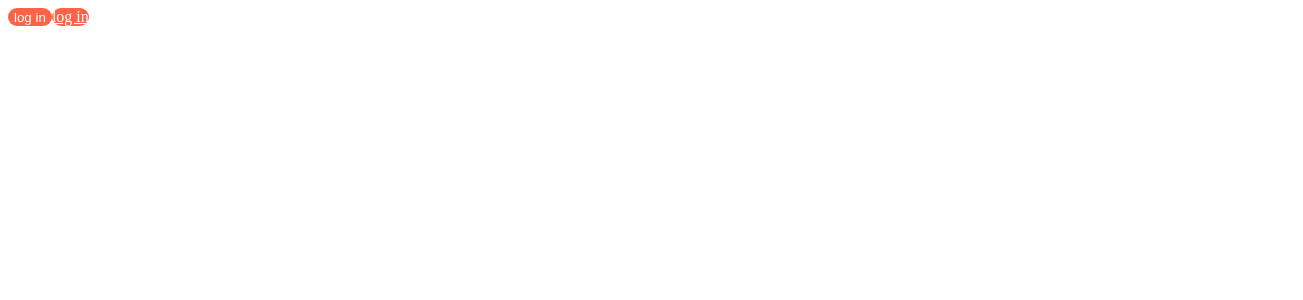
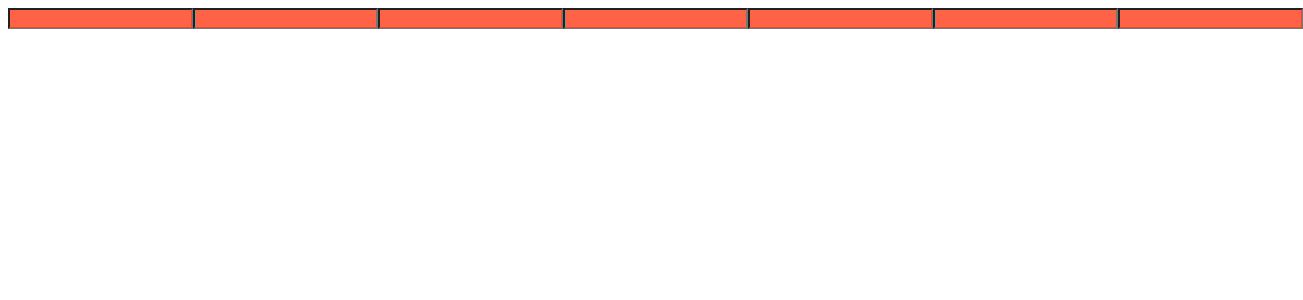
Before and after one commit to S2-D/react-masterclass, a React (Create React App) app: page / in a window 1280 px wide. Shown: the top 300 px of the page, 1303 px wide, since content can reach past the window. Built offline with nearby package versions, Linux system fonts and the light colour scheme.

Commit message:
attributes

```diff
--- a/src/App.js
+++ b/src/App.js
@@ -4,21 +4,20 @@
   display: flex;
 `;
 
-const Btn = styled.button`
-  color: white;
+// attrs 라는 속성을 사용해서 고정되는 Props나 다이나믹한 Props, required 기본 Tag의 props 등을 전달
+const Input = styled.input.attrs({ required: true, minLength: 10 })`
   background-color: tomato;
-  border: 0;
-  border-radius: 10px;
 `;
-
 function App() {
   return (
-    <Father>
-      <Btn>log in</Btn>
-      {/* Button 컴포넌트의 스타일은 그대로 쓰고싶지만, 태그의 종류를 a 태그로 바꾸고 싶을땐 'as' 속성 이용*/}
-      <Btn as="a" href="/">
-        log in
-      </Btn>
+    <Father as="header">
+      <Input></Input>
+      <Input></Input>
+      <Input></Input>
+      <Input></Input>
+      <Input></Input>
+      <Input></Input>
+      <Input></Input>
     </Father>
   );
 }
```
